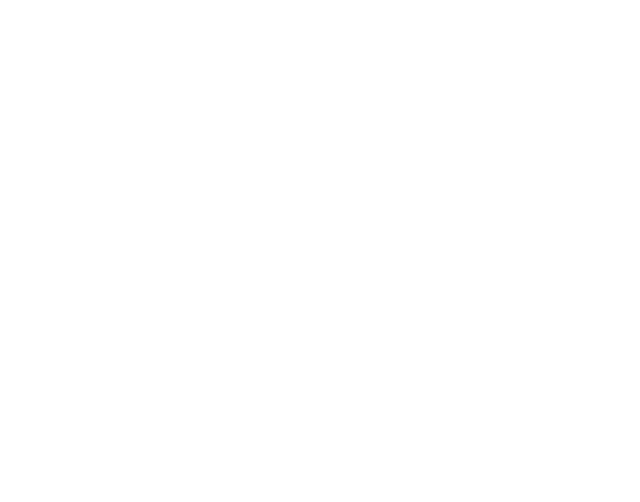
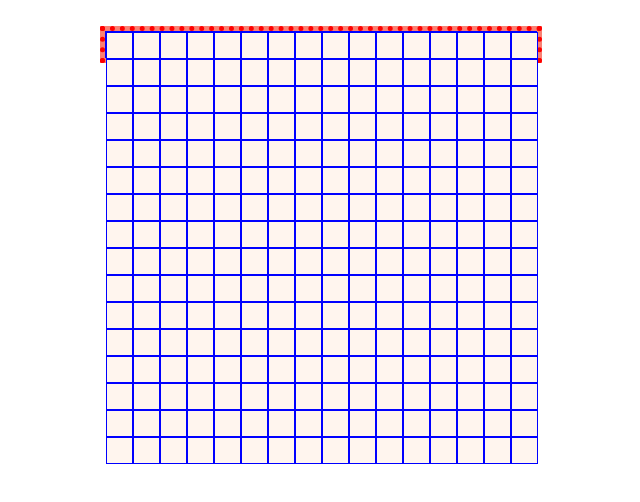
Before and after one commit to cardenasH/doodlepad, a plain HTML site: page index.html in a window 1280 px wide. Shown: the whole page, without its empty margins (319-959 px from the left). Drawn offline with Linux system fonts and the light colour scheme.

Commit message:
Grid added w/ JS, CSS added

```diff
--- a/index.js
+++ b/index.js
@@ -1,12 +1,44 @@
-function createDivs(num) {
-    const mainDiv = document.querySelector('.container');
+//Declaration of main Div
+const mainDiv = document.querySelector('.container');
 
-    for (let i = 0; i < num; i++) {
-        const createDiv = document.createElement('div');
-        createDiv.classList.add(i);
-        createDiv.textContent = 'First added div';
-        mainDiv.appendChild(createDiv);
+
+
+
+//Creates 16 columns
+
+    for (let i = 0; i < 16; i++) {
+        const createRows = document.createElement('div');
+        createRows.classList.add(i);
+        //createRows.textContent = 'First added div';
+        mainDiv.appendChild(createRows);
+        createRows.setAttribute('class','gridRow');
 
     }
 
-}
+
+
+
+//Creates 16 rows
+    const rows = document.querySelectorAll('.gridRow');
+
+    for (let j = 0; j < rows.length; j++) {
+
+        for (let i = 0; i < 16; i++) {
+            const createColumns = document.createElement('div');
+            createColumns.classList.add(i);
+            rows[j].appendChild(createColumns);
+            createColumns.setAttribute('class','gridColumn');
+        }
+    }
+
+
+
+//Current working on
+// function startHoverColorChange() {
+//    const column = document.querySelector('body');
+
+//    column.addEventListener('click',function(){
+//        this.style.backgroundColor = 'red';
+//    });
+
+// }
--- a/style.css
+++ b/style.css
@@ -0,0 +1,36 @@
+.gridRow {
+    border: 1px solid blue;
+    display: inline-block;
+    flex-direction: column;
+    width: 25px;
+    height: 25px;
+    margin: 0;
+}
+
+.gridColumn {
+    border: 1px solid blue;
+    display: inline-block;
+    flex-direction: row;
+    width: 25px;
+    height: 25px;
+    margin: 0;
+}
+
+
+div {
+
+    vertical-align: top;
+    background-color: seashell;
+}
+
+.container {
+    background-color: salmon;
+    display: inline-flex;
+    flex-wrap: wrap;
+    border:5px dotted red;
+}
+
+body {
+    text-align: center;
+    margin-top: 2%;
+}
```
Also changed, not shown: index.html (+1 -0 lines).
